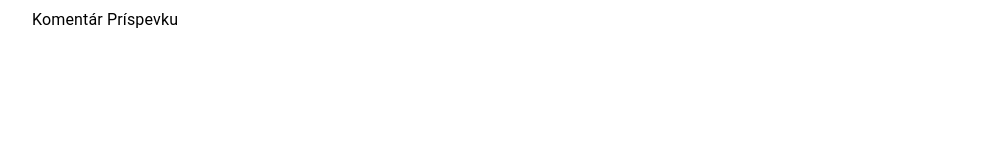
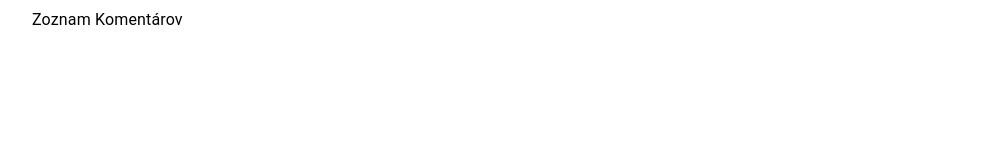
Before and after one commit to DenisVasek/denis, a Next.js app: page /prispevok/1/komentar in a window 1280 px wide. Shown: the top 160 px of the page, without its empty margins (32-1036 px from the left). Built offline with nearby package versions, Linux system fonts and the light colour scheme.

Commit message:
Version 1.1

```diff
--- a/src/app/prispevok/[prispevokId]/komentar/page.tsx
+++ b/src/app/prispevok/[prispevokId]/komentar/page.tsx
@@ -1,17 +1,17 @@
 
-// src/app/prispevok/[id]/komentare/[komentareId]/page.tsx
+// src/app/prispevok/[prispevokId]/komentar/page.tsx
 
 
 import Typography from '@mui/material/Typography';
 import Container from '@mui/material/Container';
 
-export const metadata = { title: `Komentár Príspevku | KapuKakaKiki` };
+export const metadata = { title: `Zoznam komentárov | KapuKakaKiki` };
 
-export default function CommentDetail() {
+export default function CommentsList() {
 
   return (
     <Container>
-      <Typography> Komentár Príspevku </Typography>
+      <Typography> Zoznam Komentárov </Typography>
     </Container>
   );
 
```
